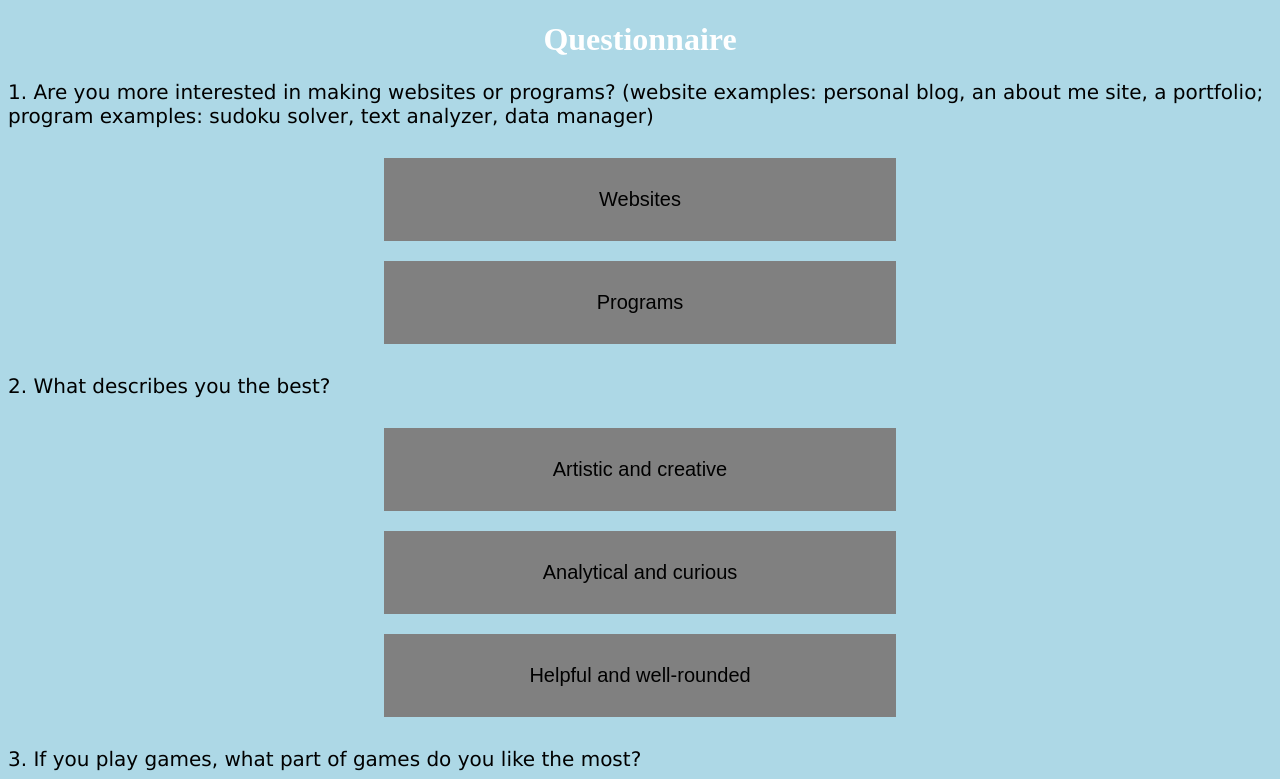
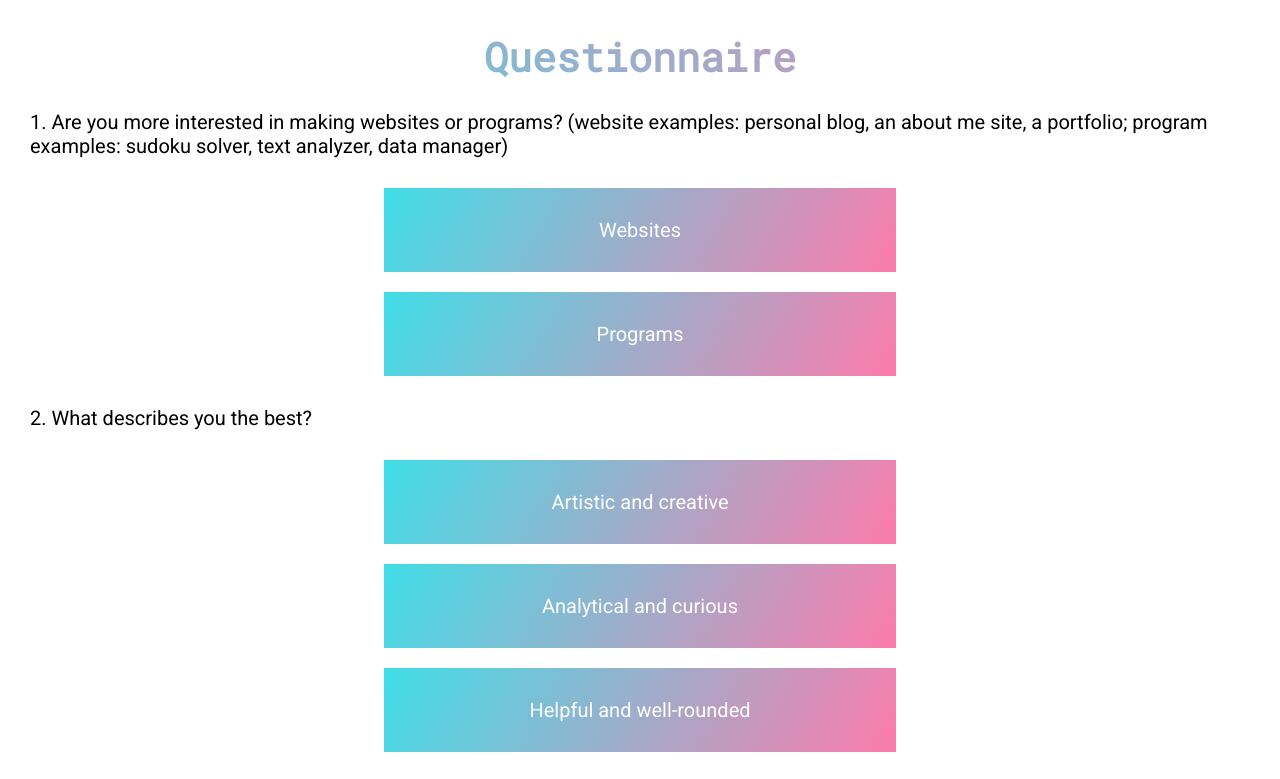
Before and after one commit to candace-sun/technica-2022, a plain HTML site: page questionnaire.html in a window 1280 px wide. Shown: the top 779 px of the page. Drawn offline with Linux system fonts and the light colour scheme.

Commit message:
Update styles.css

```diff
--- a/styles.css
+++ b/styles.css
@@ -1,34 +1,55 @@
 body {
-  background-color: lightblue;
+  background-color: white;
 }
 
 h1 {
-  color: white;
+  background: -webkit-linear-gradient(60deg,#40dee8, #fd7bac);
+  -webkit-background-clip: text;
+  -webkit-text-fill-color: transparent;
   text-align: center;
+  font-family: 'Roboto Mono', monospace;
 }
 
 p {
-  font-family: verdana;
+  font-family: 'Roboto', sans-serif;
   font-size: 20px;
 }
 
+body {
+  font-family: 'Roboto', sans-serif;
+  font-size: 20px;
+  margin: 30px;
+}
+
 .button_grid {
-display: grid;
+  display: grid;
   justify-content: center;
   align-content: center;
 }
 
 .form_button {
-padding: 30px 30px;
-width: 40vw;
-margin: 10px;
-background-color:gray;
-border:none;
-font-size: 20px;
+  padding: 30px 30px;
+  width: 40vw;
+  margin: 10px;
+  background-color: gray;
+  border: none;
+  font-family: 'Roboto', sans-serif;
+  font-size: 20px;
+  color:white;
+  background-image: linear-gradient(120deg, #40dee8, #fd7bac);
+  box-sizing: border-box;
 }
 
-.form_button:hover {cursor: pointer;}
+.form_button:hover {
+  cursor: pointer;
+  box-shadow: 0 0 11px rgba(33,33,33,.2);
+}
 
 .form_button:focus {
-background-color:white;
+  background-image: linear-gradient(120deg, white, white);
+  color: black;
+  border: 10px solid;
+  border-image-slice: 1;
+  border-width: 5px;
+  border-image-source: linear-gradient(to left, #40dee8, #fd7bac);
 }
```
